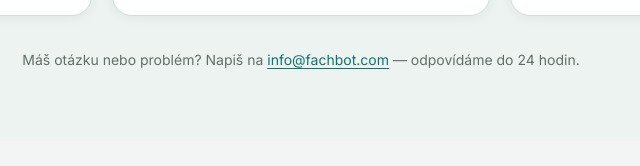
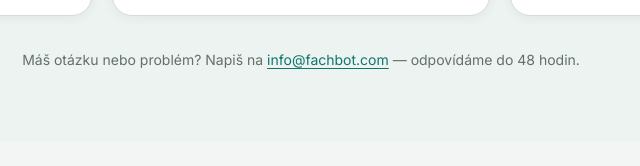
Before and after one commit to J4KUBN0W1CK1/fachbot, a plain HTML site: page index.html in a window 1280 px wide. Shown: the part 3374-3540 px from the top of the page, 339-979 px from the left. Drawn offline with Linux system fonts and the light colour scheme.

Commit message:
fix: odpověď do 48 hodin

```diff
--- a/index.html
+++ b/index.html
@@ -481,7 +481,7 @@ Děkuji,</div>
             </div>
           </article>
         </div>
-        <p class="reviews-contact">Máš otázku nebo problém? Napiš na <a href="mailto:info@fachbot.com">info@fachbot.com</a> — odpovídáme do 24 hodin.</p>
+        <p class="reviews-contact">Máš otázku nebo problém? Napiš na <a href="mailto:info@fachbot.com">info@fachbot.com</a> — odpovídáme do 48 hodin.</p>
       </div>
     </section>
 
```
